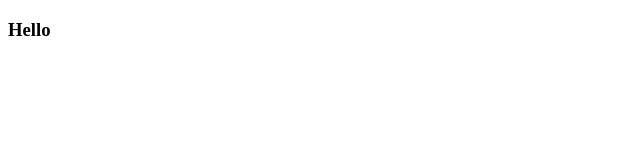
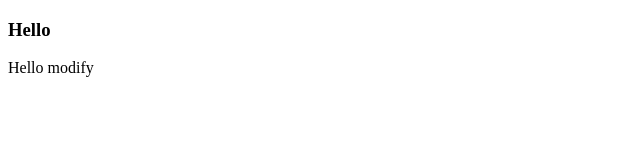
Before and after one commit to Andreykas29/udemy-js-project, a plain HTML site: page index.html in a window 1280 px wide. Shown: the whole page, without its empty margins (0-640 px from the left). Drawn offline with Linux system fonts and the light colour scheme.

Commit message:
html mode

```diff
--- a/index.html
+++ b/index.html
@@ -7,6 +7,7 @@
 </head>
 <body>
 <h3>Hello</h3>
+<p>Hello modify </p>
     <script src="script.js"></script>
 </body>
 </html>
```
